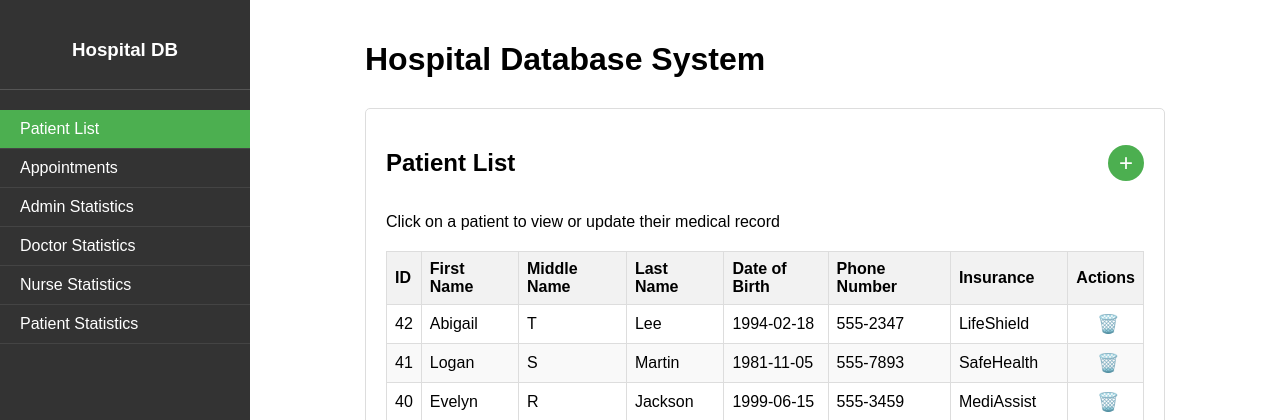
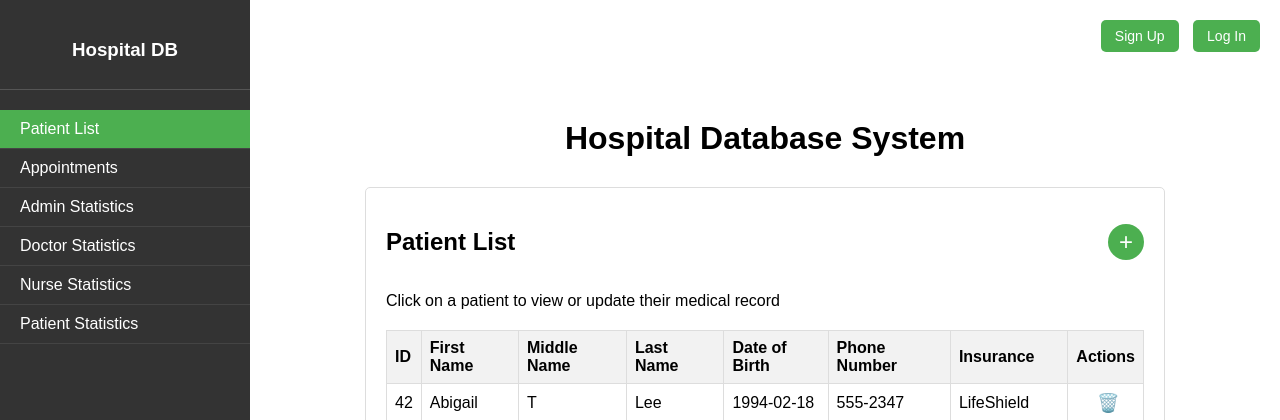
Before and after one commit to ryan-webster-vt/Hospital-Database, a Flask app: page /list in a window 1280 px wide. Shown: the top 420 px of the page. Run offline with Flask 3, Linux system fonts and the light colour scheme; data comes from the database, SQL or seed files in the repository.

Commit message:
add login/signup/logout buttons

```diff
--- a/app.py
+++ b/app.py
@@ -10,6 +10,7 @@ app.secret_key = os.urandom(24)
 @app.route("/")
 def index():
     # Redirect to the list route to always show patients
+    username = session.get('user')
     return redirect("/list")
 
 @app.route("/insert", methods=["POST"])
@@ -241,7 +242,7 @@ def login():
 
 @app.route("/logout")
 def logout():
-    session.clear()
+    session.pop("username", None)
     flash("You have been logged out successfully.")
     return redirect("/login")
 
--- a/mysql_connection.py
+++ b/mysql_connection.py
@@ -9,7 +9,7 @@ load_dotenv()
 config = {
     'host': os.getenv('DB_HOST', 'localhost'),
     'user': os.getenv('DB_USER', 'root'),
-    'password': os.getenv('DB_PASSWORD'),
+    'password': os.getenv('DB_PASSWORD', 'password2357!'),
     'database': os.getenv('DB_NAME', 'hospital')
 }
 
--- a/templates/index.html
+++ b/templates/index.html
@@ -255,9 +255,59 @@
             width: 50px;
             text-align: center;
         }
+
+        body {
+            font-family: Arial, sans-serif;
+            margin: 0;
+            padding: 0;
+        }
+
+        .top-right {
+            position: absolute;
+            top: 20px;
+            right: 20px;
+        }
+
+        .btn {
+            padding: 8px 14px;
+            font-size: 14px;
+            margin-left: 10px;
+            border: none;
+            border-radius: 5px;
+            background-color: #4CAF50;
+            color: white;
+            cursor: pointer;
+            transition: background-color 0.3s;
+        }
+
+        .btn:hover {
+            background-color: #45a049;
+        }
+
+        h1 {
+            text-align: center;
+            margin-top: 100px;
+        }
+
     </style>
 </head>
 <body>
+    <!--Login Button-->
+    <div class="top-right">
+        {% if session.user %}
+            <form action="{{ url_for('logout') }}" method="get" style="display: inline;">
+                <button class="btn">Log out</button>
+            </form>
+        {% else %}
+            <form action="{{ url_for('signup') }}" method="get" style="display: inline;">
+                <button class="btn">Sign Up</button>
+            </form>
+            <form action="{{ url_for('login') }}" method="get" style="display: inline;">
+                <button class="btn">Log In</button>
+            </form>
+        {% endif %}
+    </div>
+
     <div class="sidebar">
         <div class="sidebar-header">
             <h3>Hospital DB</h3>
@@ -627,5 +677,7 @@
             }
         }
     </script>
+
+
 </body>
 </html>
```
